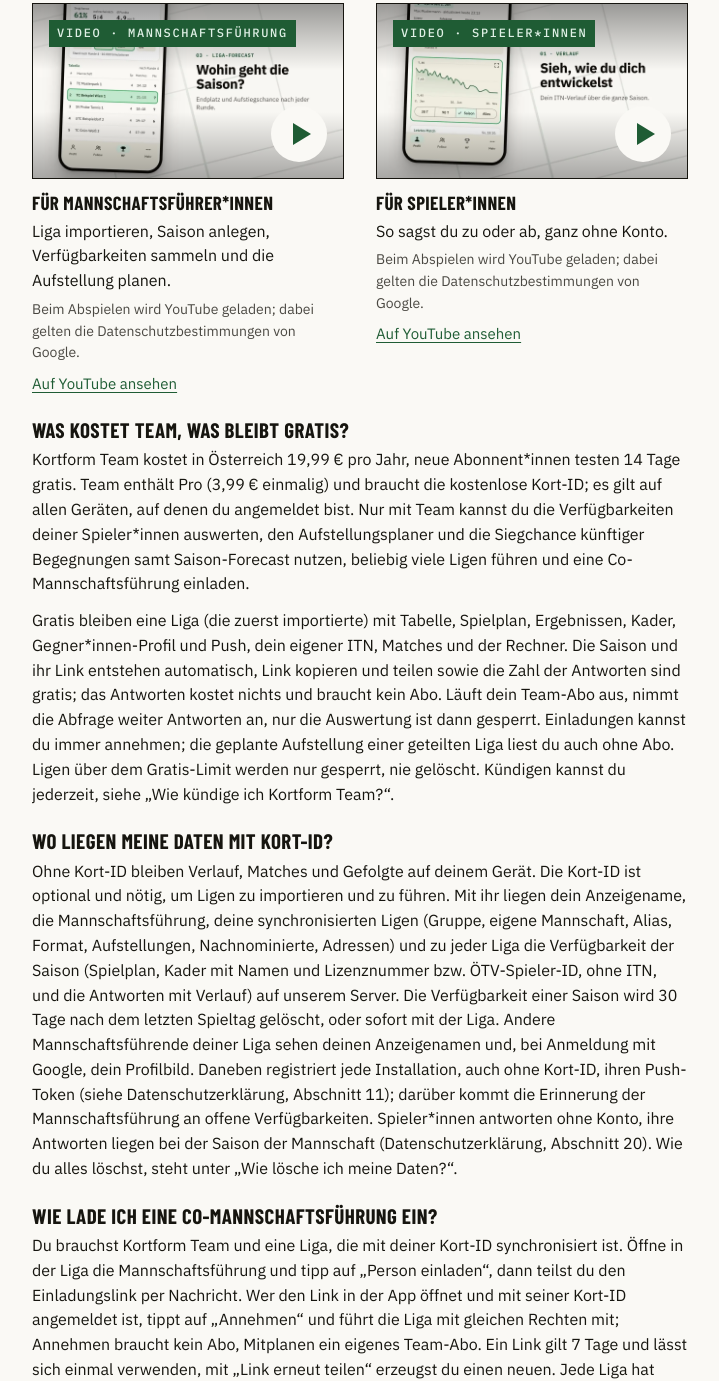
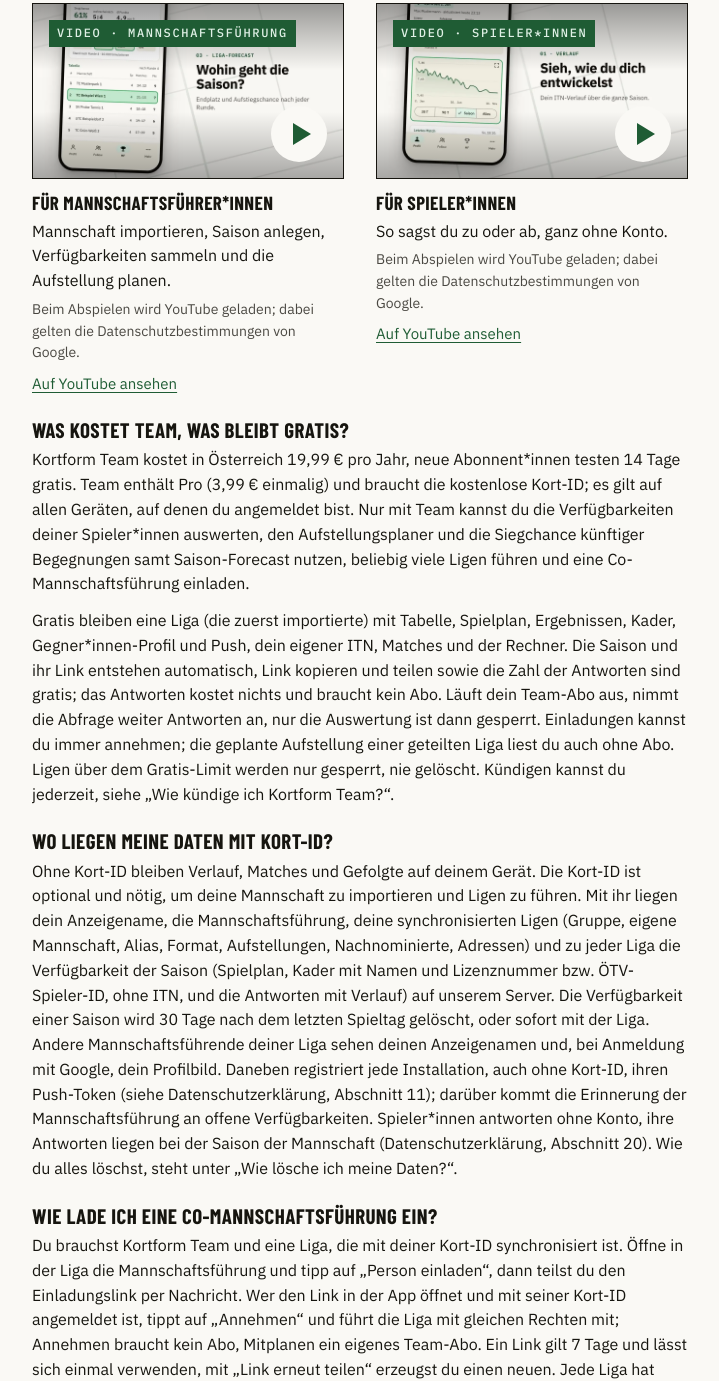
Before and after one commit to mgursch/kortform-web, a plain HTML site: page site/support/index.html in a window 1280 px wide. Shown: the part 1036-2417 px from the top of the page, without its empty margins (280-999 px from the left). Drawn offline with Linux system fonts and the light colour scheme.

Commit message:
Say import team instead of import league

```diff
--- a/site/support/index.html
+++ b/site/support/index.html
@@ -104,7 +104,7 @@
           </button>
         </div>
         <h4>Für Mannschaftsführer*innen</h4>
-        <p>Liga importieren, Saison anlegen, Verfügbarkeiten sammeln und die Aufstellung planen.</p>
+        <p>Mannschaft importieren, Saison anlegen, Verfügbarkeiten sammeln und die Aufstellung planen.</p>
         <p class="video-note">Beim Abspielen wird YouTube geladen; dabei gelten die Datenschutzbestimmungen von Google.</p>
         <p class="video-link"><a class="tap" href="https://youtu.be/Pl2w1N28qjk" target="_blank" rel="noopener">Auf YouTube ansehen</a></p>
       </article>
@@ -140,8 +140,8 @@
 
     <h3 id="daten-kort-id">Wo liegen meine Daten mit Kort-ID?</h3>
     <p>
-      Ohne Kort-ID bleiben Verlauf, Matches und Gefolgte auf deinem Gerät. Die Kort-ID ist optional und nötig, um Ligen
-      zu importieren und zu führen. Mit ihr liegen dein Anzeigename, die Mannschaftsführung, deine synchronisierten
+      Ohne Kort-ID bleiben Verlauf, Matches und Gefolgte auf deinem Gerät. Die Kort-ID ist optional und nötig, um deine
+      Mannschaft zu importieren und Ligen zu führen. Mit ihr liegen dein Anzeigename, die Mannschaftsführung, deine synchronisierten
       Ligen (Gruppe, eigene Mannschaft, Alias, Format, Aufstellungen, Nachnominierte, Adressen) und zu jeder Liga die Verfügbarkeit der
       Saison (Spielplan, Kader mit Namen und Lizenznummer bzw. ÖTV-Spieler-ID, ohne ITN, und die Antworten mit Verlauf) auf unserem Server. Die Verfügbarkeit einer Saison
       wird 30 Tage nach dem letzten Spieltag gelöscht, oder sofort mit der Liga. Andere Mannschaftsführende deiner Liga sehen deinen Anzeigenamen und, bei Anmeldung mit Google, dein Profilbild.
```
Also changed, not shown: site/index.html (+2 -2 lines).
